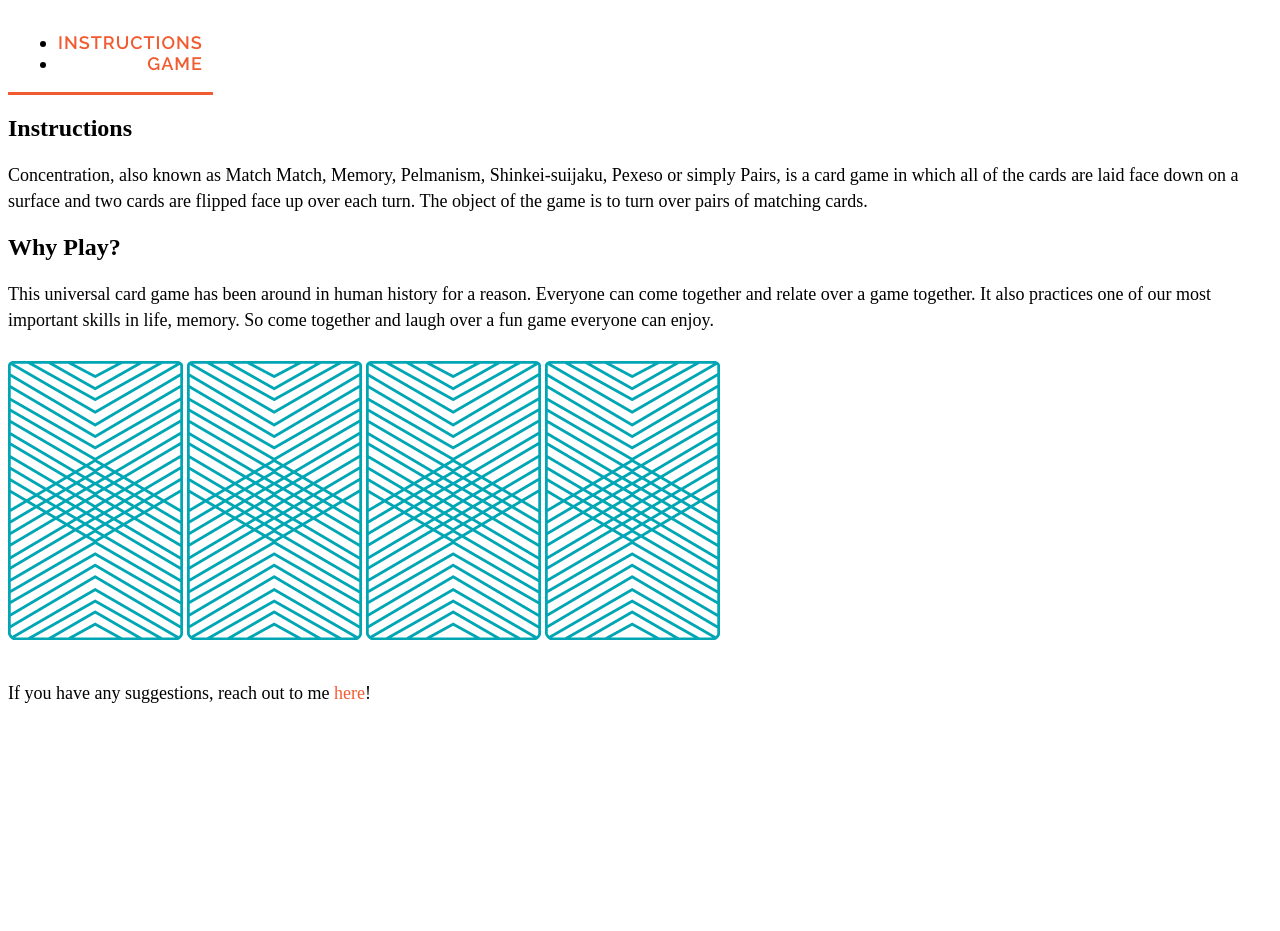
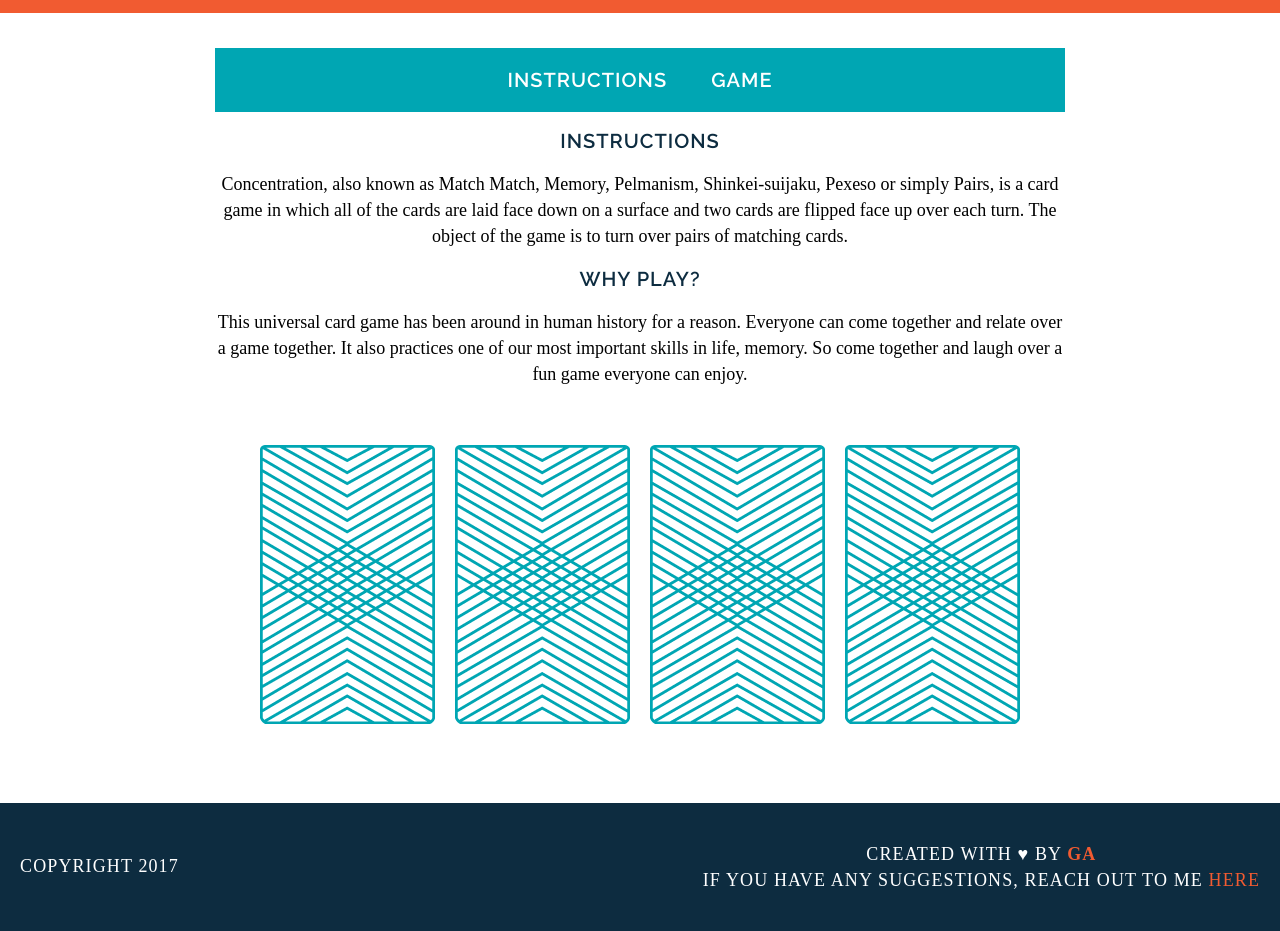
Before and after one commit to Xagal/wdi-fundamentals-memorygame, a plain HTML site: page memory-game/index.html in a window 1280 px wide. Shown: the part 99-1030 px from the top of the page. Before the commit the page ends 813 px from the top, so only its background shows below. Drawn offline with Linux system fonts and the light colour scheme; a web font is replaced by a local one.

Commit message:
added js and refined the html and css for memory game

```diff
--- a/memory-game/css/style.css
+++ b/memory-game/css/style.css
@@ -1,13 +1,39 @@
+body {
+    text-align: center;
+    margin: 0;
+}
+header {
+    padding: 30px 20px;
+    background-color: #F15B31;
+    color: #ffffff;
+}
 h1 {
-    font-family: "Raleway", sans-serif;
-    color: #0D2C40;
+    ;
     letter-spacing: 1px;
     font-weight: 400;
     font-size: 45px;
     text-transform: uppercase;
-    text-align: center
+    margin: 0;
 }
-secti
+nav {
+    padding: 20px 0;
+    color: #FFFFFF;
+    background-color: #00a6b3;
+}
+.menu {
+    font-family: "Raleway", sans-serif;
+    letter-spacing: 1px;
+    font-weight: 600;
+    font-size: 20px;
+    text-transform: uppercase;
+    padding: 0 20px;
+    color: #FFFFFF;
+    text-decoration: none;
+}
+main {
+    width: 850px;
+    margin: 35px auto;
+}
 h2 {
     font-family: "Raleway", sans-serif;
     color: #0D2C40;
@@ -21,29 +47,46 @@ p {
     line-height: 26px;
     font-size: 18px;
 }
+img {
+    margin: 40px 8px;
+}
 footer {
-    font-family: "Droid Serif", serif;
+    font-family: "Raleway", sans-serif;
     line-height: 26px;
-    font-size: 18px;
+    font-size: 14px;
+    font-weight: 500;
+    letter-spacing: .08em;
+    text-transform: uppercase;
+    padding: 20px;
+    background-color: #0d2c40;
+    color: white;
 }
-.menu {
-    font-family: "Raleway", sans-serif;
-    letter-spacing: 1px;
-    font-weight: 600;
-    font-size: 18px;
-    text-transform: uppercase;
-    padding: 0 10px;
-    display: inline-block;
-    border-bottom: 3px solid #f15b31;
-    text-align: right;
+#contact {
     text-decoration: none;
+    color: #F15B31;
+}
+.copyright {
+    float: left;
+    line-height: 50px;
+}
+.message {
+    float: right;
+}
+.clearfix:after {
+    visibility: hidden;
+    display: block;
+    content: " ";
+    clear: both;
+    height: 0;
+    font-size: 0;
+}
+.name {
+    color: #F15B31;
+    font-weight: 700;
 }
 a {
-    text-decoration: none;
-    color: #f15b31;
+    border-bottom: 2px solid transparent;
 }
-div{
-    padding: 10px 0;
+a:hover {
+    border-color: white;
 }
-
-header
--- a/memory-game/index.html
+++ b/memory-game/index.html
@@ -5,36 +5,46 @@
     <title>Memory Card Game</title>
     <link href="https://fonts.googleapis.com/css?family=Droid+Serif|Raleway:400,500,600,700" rel="stylesheet">
     <link href="css/style.css" rel="stylesheet" type="text/css">
+
 </head>
 
 <body>
+
     <header>
         <h1>Memory Game</h1>
-        <nav class="menu">
-            <ul>
-                <li><a href="#">Instructions</a></li>
-                <li><a href="#">Game</a></li>
-            </ul>
+    </header>
+    <main>
+        <nav>
+            <a href="#instructions"class="menu">Instructions</a></li>
+            <a href="#game"class="menu">Game</a></li>
         </nav>
-    </header>
+
         <section>
-        <h2>Instructions</h2>
+            <h2 id="instructions">Instructions</h2>
             <p>Concentration, also known as Match Match, Memory, Pelmanism, Shinkei-suijaku, Pexeso or simply Pairs, is a card game in which all of the cards are laid face down on a surface and two cards are flipped face up over each turn. The object of the game is to turn over pairs of matching cards.</p>
         </section>
         <section>
             <h2>Why Play?</h2>
             <p>This universal card game has been around in human history for a reason. Everyone can come together and relate over a game together. It also practices one of our most important skills in life, memory. So come together and laugh over a fun game everyone can enjoy.</p>
         </section>
-    <div>
+        <div id="game">
                 <img src="images/back.png" alt="Queen of Diamonds">
                 <img src="images/back.png" alt="Queen of Hearts">
                 <img src="images/back.png" alt="King of Diamonds">
                 <img src="images/back.png" alt="King of Hearts">
         </div>
-    <footer>
-        <br>If you have any suggestions, reach out to me <a href="#">here</a>!
+    </main>
+    <footer class="clearfix">
+        <p class="copyright">
+            Copyright 2017
+        </p>
+        <p class="message">
+            Created with &hearts; by <span class="name">GA</span>
+            <br>If you have any suggestions, reach out to me <a href="#" id="contact">here</a>
+        </p>
     </footer>
 
+    <script src="js/main.js"></script>
 </body>
 
 </html>
--- /dev/null
+++ b/memory-game/js/main.js
@@ -0,0 +1,7 @@
+console.log("up and running!");
+var card1 = "queen";
+var card2 = "king";
+var card3 = "king";
+var card4 = "queen";
+console.log("User flipped " + card1);
+console.log("User flipped " + card3);
```
Lines whose indentation alone changed are shown as unchanged.
